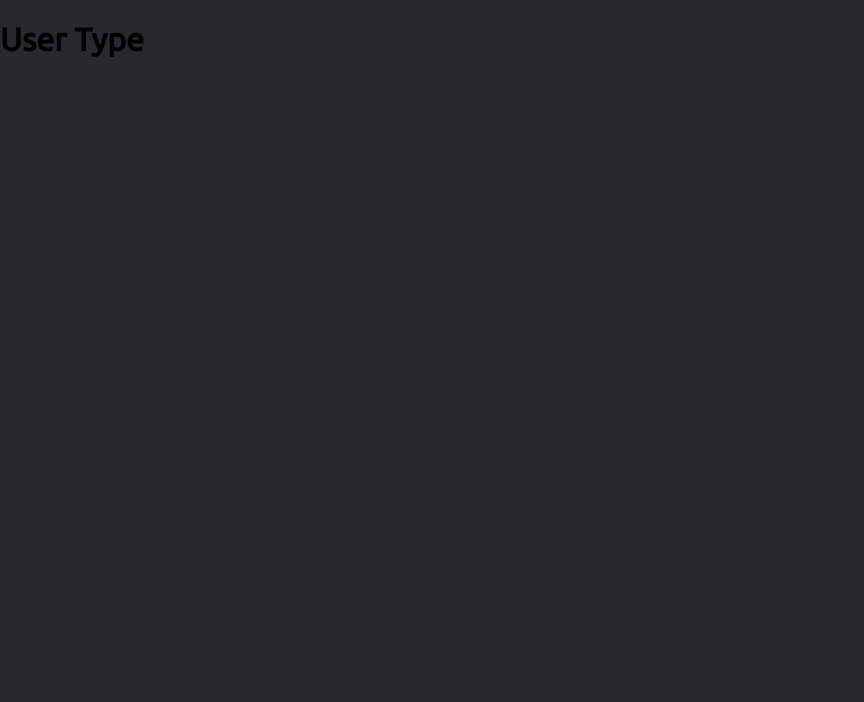
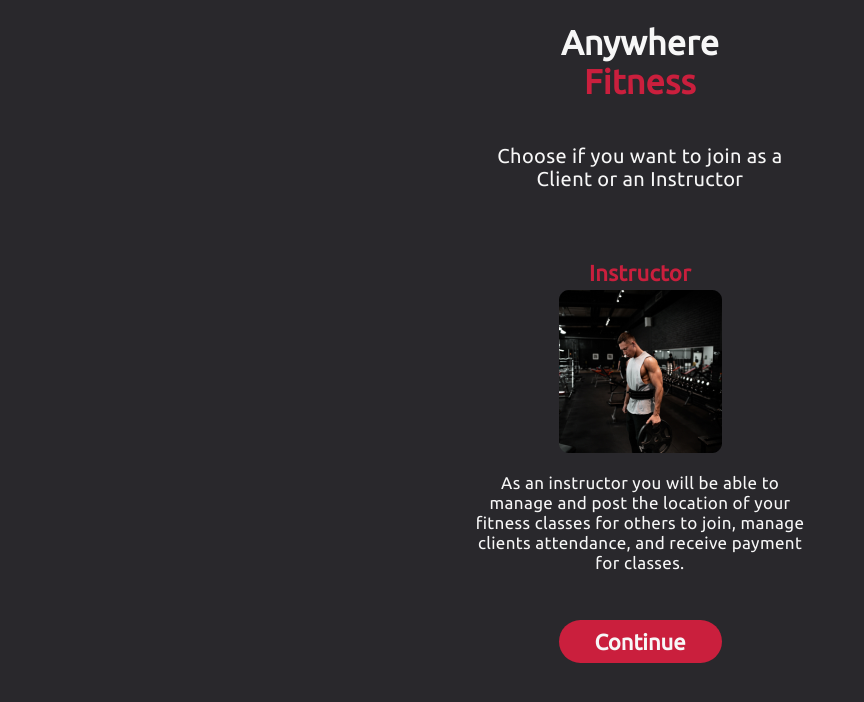
Before and after one commit to rbabaci1/Anywhere-Fitness, a React (Create React App) app in the folder anywhere-fitness/: page /accountType/1 in a window 1280 px wide. Shown: the top 702 px of the page, without its empty margins (0-864 px from the left). Built offline with nearby package versions, Linux system fonts and the light colour scheme.

Commit message:
inside UserType render based on the typeName prop

```diff
--- a/anywhere-fitness/src/App.js
+++ b/anywhere-fitness/src/App.js
@@ -5,8 +5,6 @@ import './App.css';
 
 import LandingPage from './Pages/LandingPage/LandingPage';
 import AccountType from './Pages/AccountType/Components/AccountType';
-import ClientSelected from './Pages/AccountType/Components/ClientSelected';
-import InstructorSelected from './Pages/AccountType/Components/InstructorSelected';
 import UserType from './Pages/AccountType/Components/UserType';
 import LoginPage from './Pages/LoginPage/LoginPage';
 import ClientSignUp from './Pages/SignUpPage/ClientSignUp';
@@ -19,8 +17,6 @@ function App() {
       <Route exact path='/accountType' component={AccountType} />
       <Route path='/login' component={LoginPage} />
 
-      {/* <Route exact path='/client' component={ClientSelected} />
-      <Route exact path='/instructor' component={InstructorSelected} /> */}
       <Route path='/accountType/:typeName' component={UserType} />
 
       <Route path='/client/signUp' component={ClientSignUp} />
--- a/anywhere-fitness/src/Pages/AccountType/Components/ClientSelected.js
+++ /dev/null
@@ -1,11 +0,0 @@
-import React from 'react';
-
-import ClientOrInstructor from '../../../ReusableComponents/ClientOrInstructor';
-
-export default function ClientSelected() {
-  return (
-    <div>
-      <ClientOrInstructor type='client' />
-    </div>
-  );
-}
--- a/anywhere-fitness/src/Pages/AccountType/Components/InstructorSelected.js
+++ /dev/null
@@ -1,11 +0,0 @@
-import React from 'react';
-
-import ClientOrInstructor from '../../../ReusableComponents/ClientOrInstructor';
-
-export default function InstructorSelected() {
-  return (
-    <div>
-      <ClientOrInstructor type='instructor' />
-    </div>
-  );
-}
--- a/anywhere-fitness/src/Pages/AccountType/Components/UserType.js
+++ b/anywhere-fitness/src/Pages/AccountType/Components/UserType.js
@@ -6,7 +6,7 @@ export default function UserType(props) {
 
   return (
     <div>
-      <h1>User Type</h1>
+      <ClientOrInstructor type={typeName} />
     </div>
   );
 }
```
